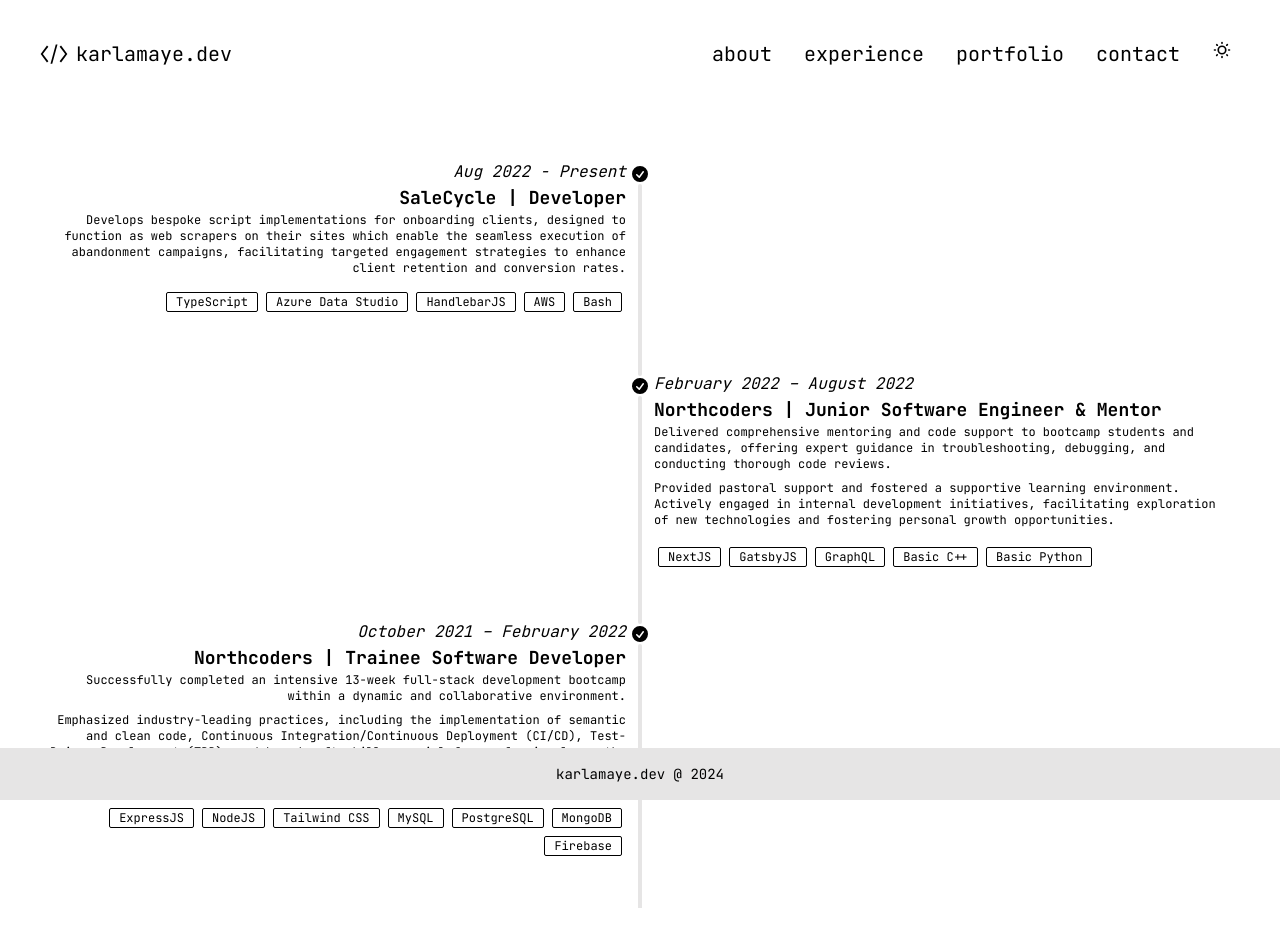
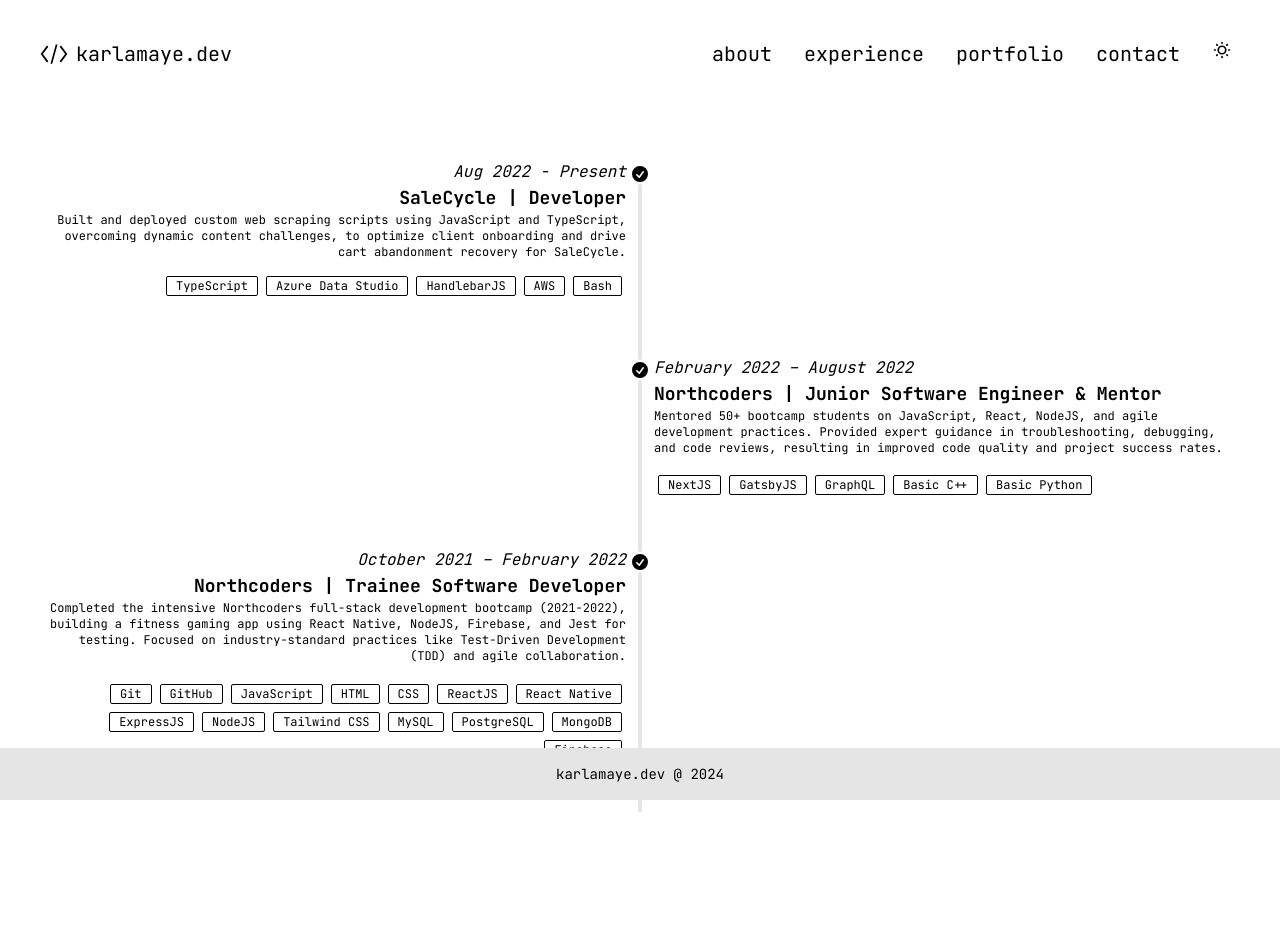
Before and after one commit to karlaferry/karlamaye-dev, a Next.js app: page /experience in a window 1280 px wide. Shown: the top 946 px of the page. After the commit the page ends 892 px from the top, so only its background shows below. Built offline with nearby package versions, Linux system fonts and the light colour scheme.

Commit message:
update experience

```diff
--- a/app/experience/page.tsx
+++ b/app/experience/page.tsx
@@ -56,11 +56,10 @@ export default function Portfolio() {
             <time className="italic">Aug 2022 - Present</time>
             <div className="text-lg font-bold">SaleCycle | Developer</div>
             <div className="text-xs pb-2">
-              Develops bespoke script implementations for onboarding clients,
-              designed to function as web scrapers on their sites which enable
-              the seamless execution of abandonment campaigns, facilitating
-              targeted engagement strategies to enhance client retention and
-              conversion rates.
+              Built and deployed custom web scraping scripts using JavaScript
+              and TypeScript, overcoming dynamic content challenges, to optimize
+              client onboarding and drive cart abandonment recovery for
+              SaleCycle.
             </div>
             <div className="mb-2">
               {salecycleSkills.map((skill, ix) => (
@@ -97,15 +96,10 @@ export default function Portfolio() {
               Northcoders | Junior Software Engineer & Mentor
             </div>
             <div className="text-xs pb-2">
-              Delivered comprehensive mentoring and code support to bootcamp
-              students and candidates, offering expert guidance in
-              troubleshooting, debugging, and conducting thorough code reviews.
-            </div>
-            <div className="text-xs pb-2">
-              Provided pastoral support and fostered a supportive learning
-              environment. Actively engaged in internal development initiatives,
-              facilitating exploration of new technologies and fostering
-              personal growth opportunities.
+              Mentored 50+ bootcamp students on JavaScript, React, NodeJS, and
+              agile development practices. Provided expert guidance in
+              troubleshooting, debugging, and code reviews, resulting in
+              improved code quality and project success rates.
             </div>
             <div className="my-2">
               {mentorSkills.map((skill, ix) => (
@@ -139,14 +133,11 @@ export default function Portfolio() {
               Northcoders | Trainee Software Developer
             </div>
             <div className="text-xs pb-2">
-              Successfully completed an intensive 13-week full-stack development
-              bootcamp within a dynamic and collaborative environment.
-            </div>
-            <div className="text-xs pb-2">
-              Emphasized industry-leading practices, including the
-              implementation of semantic and clean code, Continuous
-              Integration/Continuous Deployment (CI/CD), Test-Driven Development
-              (TDD), and honed soft skills crucial for professional growth.
+              Completed the intensive Northcoders full-stack development
+              bootcamp (2021-2022), building a fitness gaming app using React
+              Native, NodeJS, Firebase, and Jest for testing. Focused on
+              industry-standard practices like Test-Driven Development (TDD) and
+              agile collaboration.
             </div>
             <div className="my-2">
               {traineeSkills.map((skill, ix) => (
```
